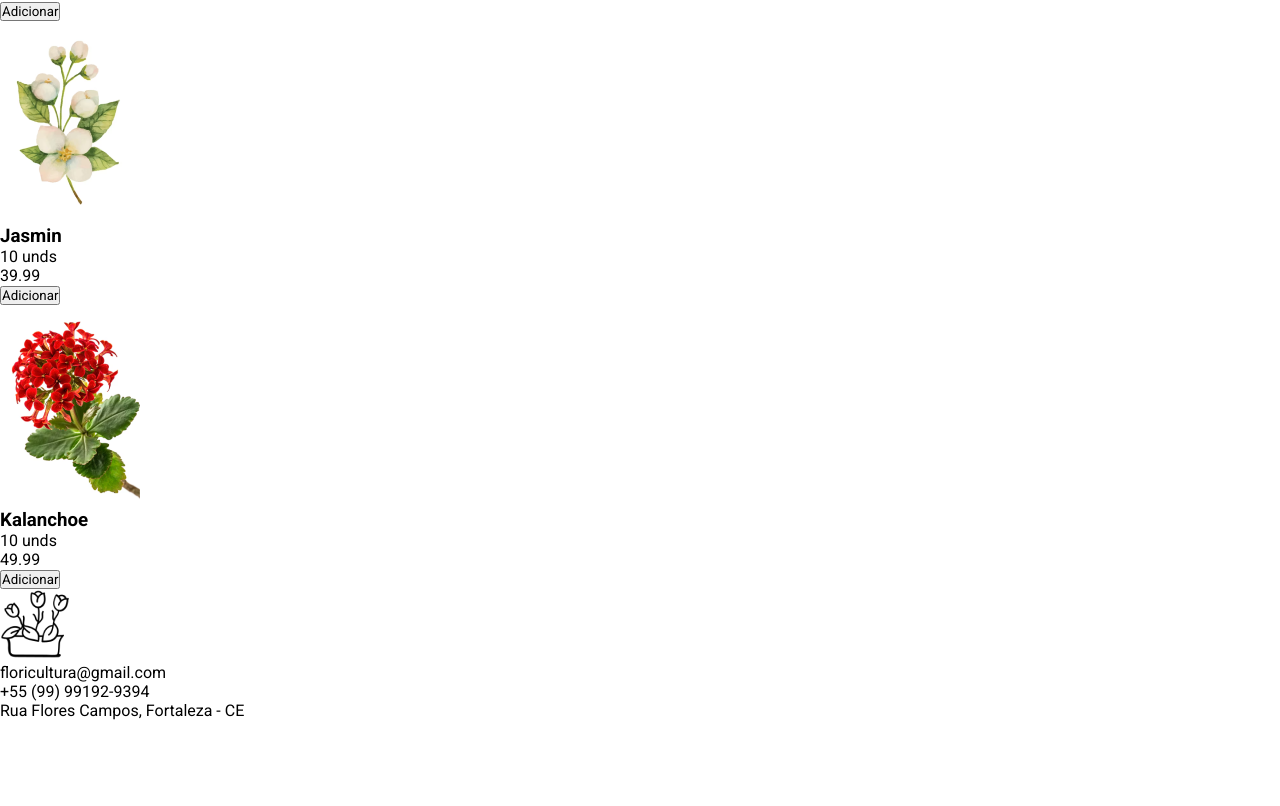
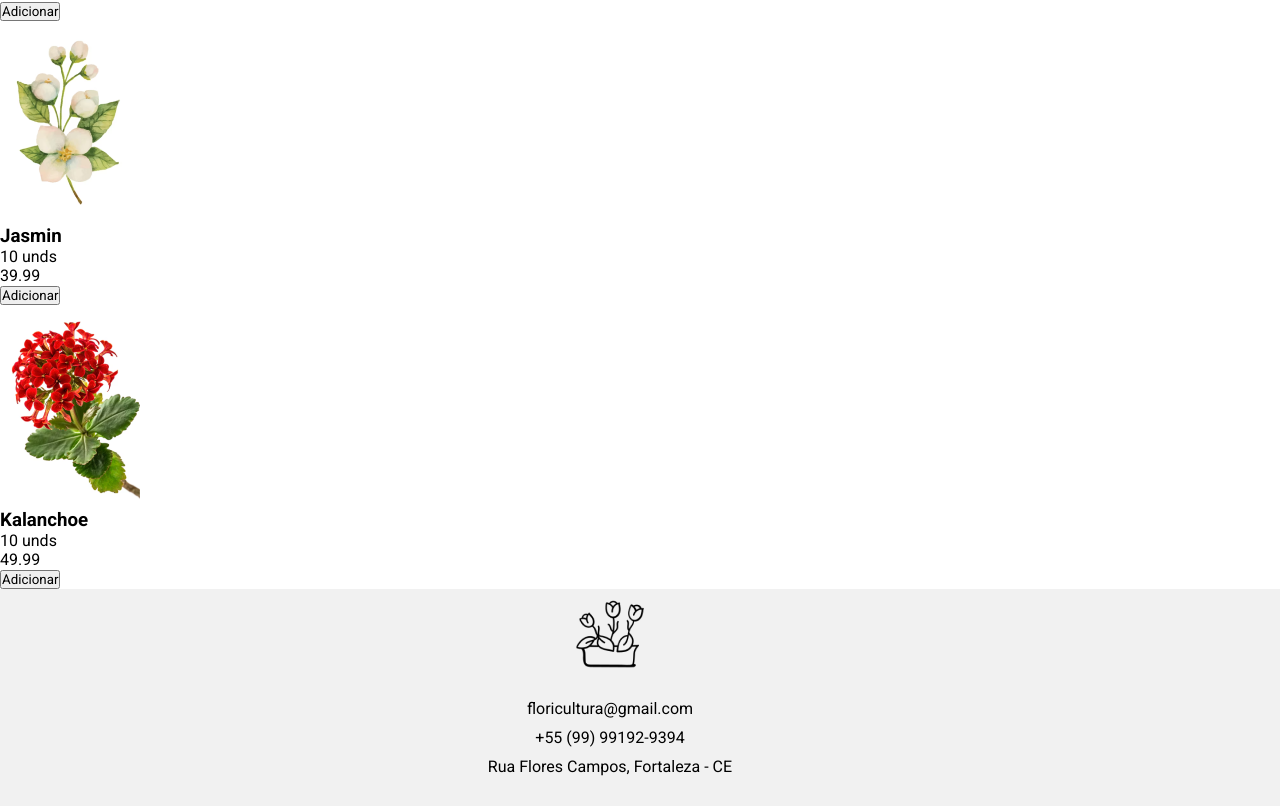
Before and after one commit to TomazdaCosta/Floricultura, a React (Vite) app in the folder floricultura/: page / in a window 1280 px wide. Shown: the part 1777-2583 px from the top of the page. Before the commit the page ends 2497 px from the top, so only its background shows below. Built offline with nearby package versions, Linux system fonts and the light colour scheme.

Commit message:
Criada a estiização do footer da página

```diff
--- a/floricultura/src/components/footer/Footer.jsx
+++ b/floricultura/src/components/footer/Footer.jsx
@@ -1,14 +1,17 @@
 import logo from '../../../public/imgs/logo.png'
+import styles from './Footer.module.css'
 
 export default function Footer() {
   return (
-    <footer>
+    <footer className={styles.containerBg}>
+      <div className={styles.container}>
         <img src={logo} />
         <ul>
           <li>floricultura@gmail.com</li>
           <li>+55 (99) 99192-9394</li>
           <li>Rua Flores Campos, Fortaleza - CE</li>
         </ul>
+      </div>
     </footer>
   )
 }
--- /dev/null
+++ b/floricultura/src/components/footer/Footer.module.css
@@ -0,0 +1,25 @@
+.container {
+  margin: o auto;
+  max-width: 1200px;
+  display: grid;
+  justify-content: center;
+  justify-items: center;
+  text-align: center;
+  padding: 10px;
+}
+
+.container img {
+  margin-bottom: 20px;
+}
+
+.container ul {
+  margin-bottom: 20px;
+}
+
+.container li {
+  margin-top: 10px;
+}
+
+.containerBg {
+  background-color: #F1F1F1;
+}
--- a/floricultura/src/geral.css
+++ b/floricultura/src/geral.css
@@ -5,3 +5,7 @@
   text-decoration: none;
   font-family: "Roboto", sans-serif;
 }
+
+img {
+  max-width: 100%;
+}
```
Lines whose indentation alone changed are shown as unchanged.
